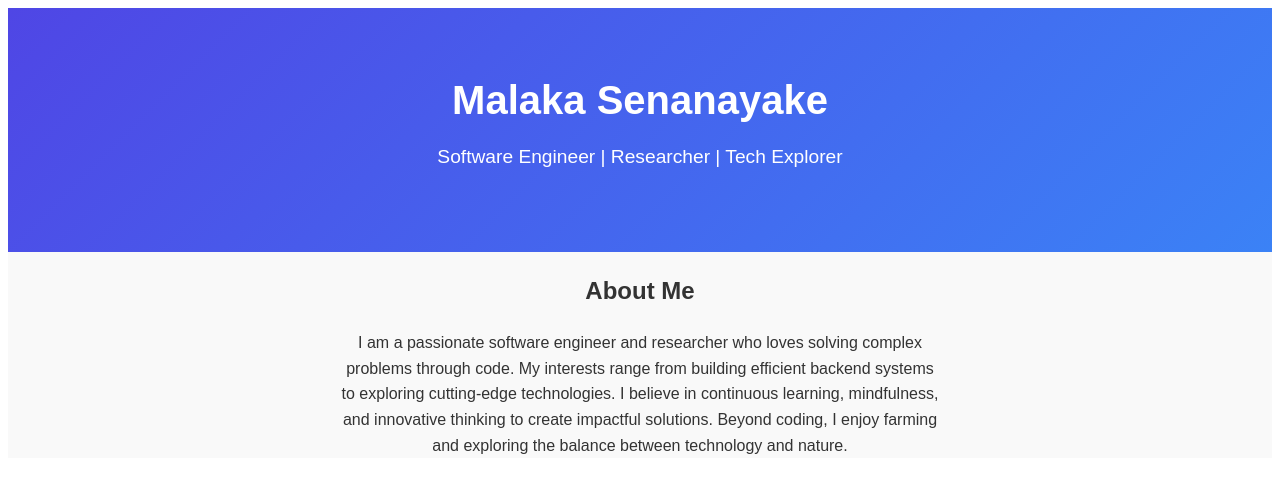
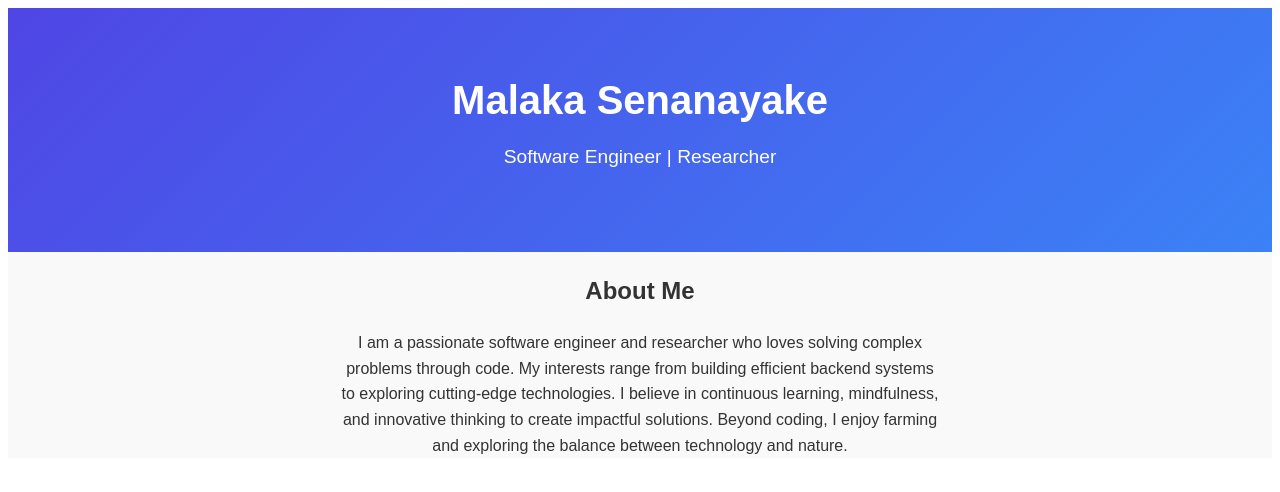
Before and after one commit to MalakaSenanayake/malaka-senanayake-portfolio, an Angular app: page / in a window 1280 px wide. Shown: the top 492 px of the page. Built offline with nearby package versions, Linux system fonts and the light colour scheme.

Commit message:
Update app.html page

```diff
--- a/src/app/app.html
+++ b/src/app/app.html
@@ -57,7 +57,7 @@
   <!-- Banner -->
   <div class="banner">
     <h1>Malaka Senanayake</h1>
-    <p>Software Engineer | Researcher | Tech Explorer</p>
+    <p>Software Engineer | Researcher </p>
   </div>
 
   <!-- Profile -->
```
